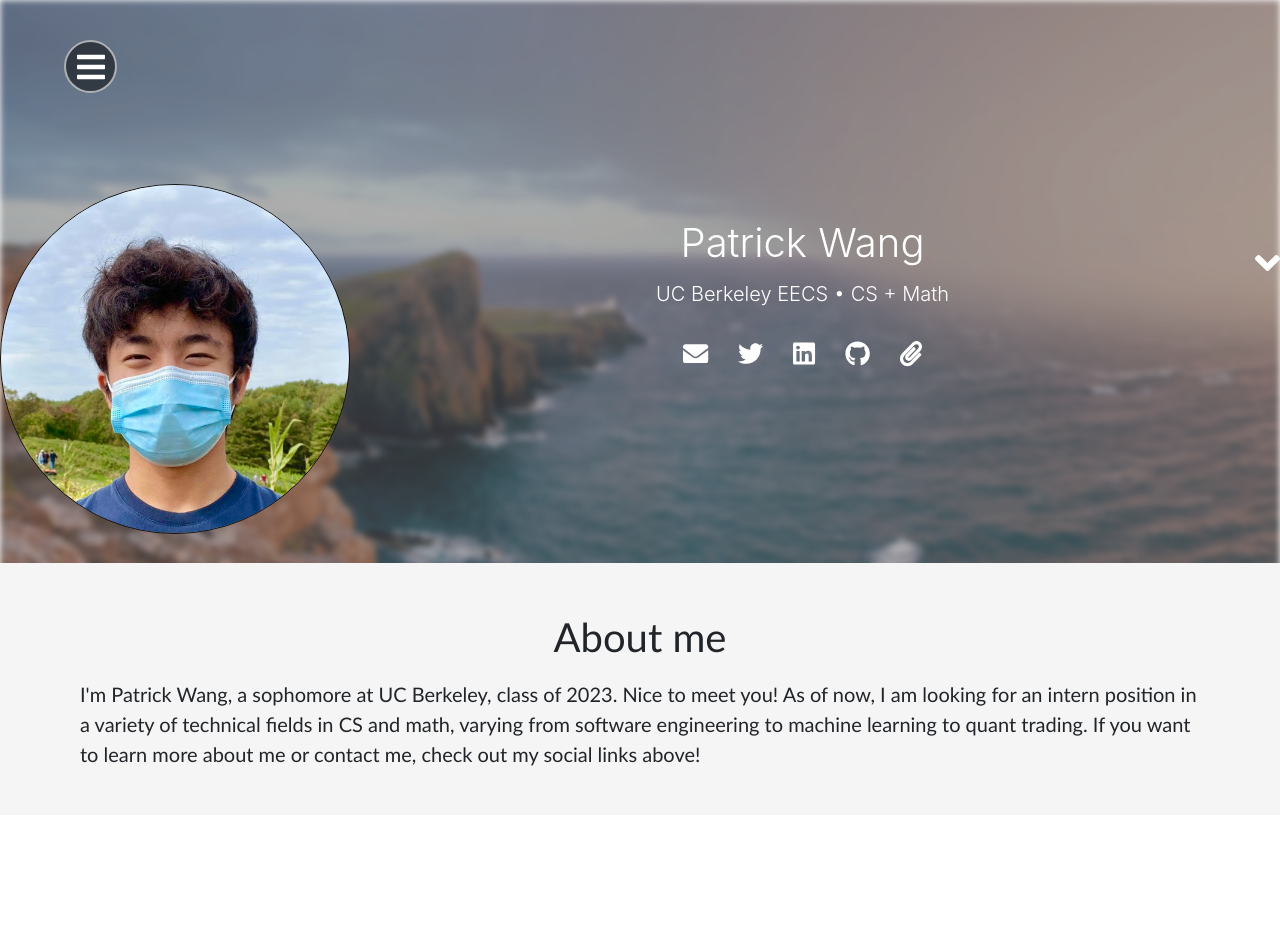
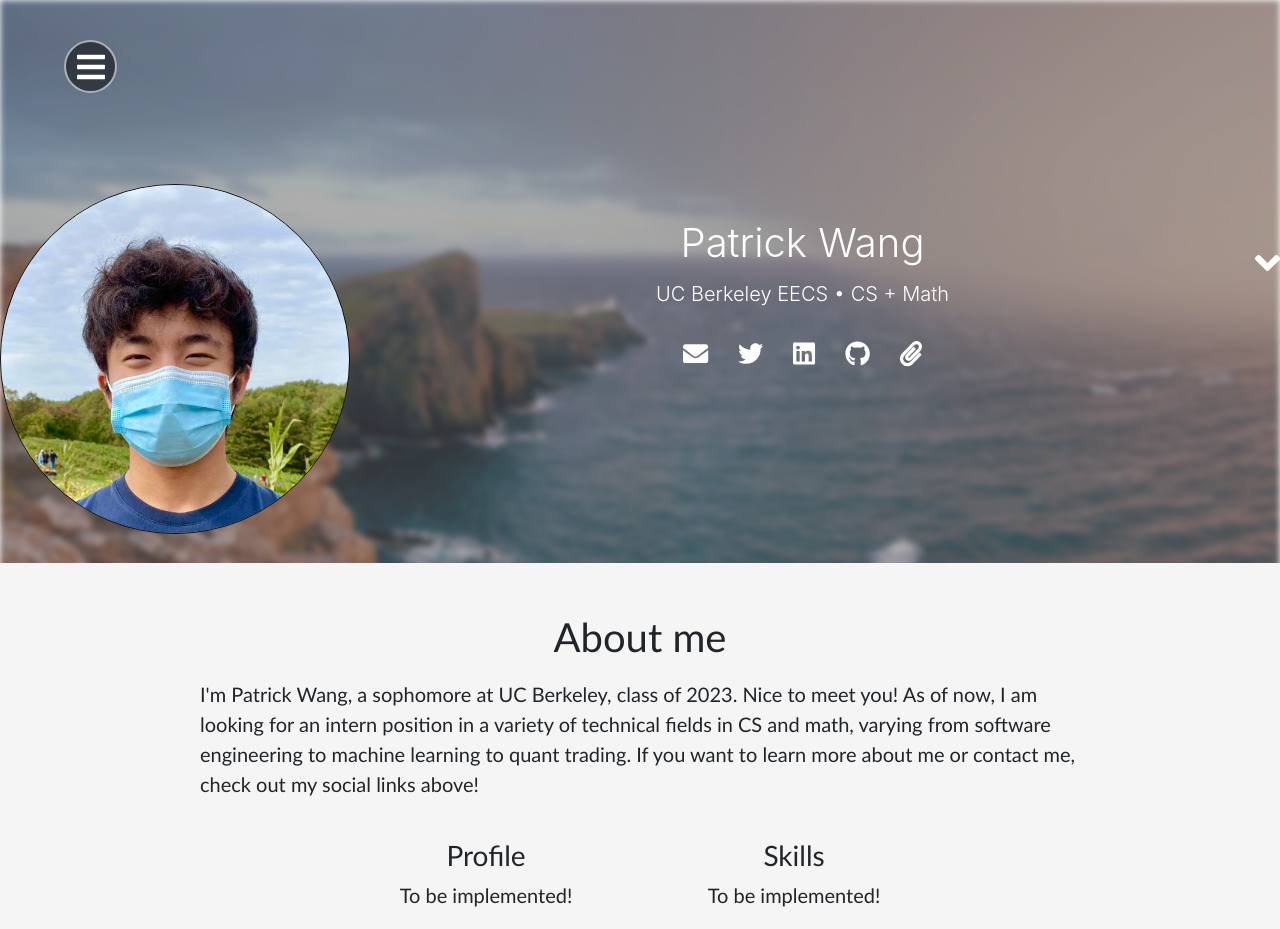
Before and after one commit to patwang123/patwang123.github.io, a React (Create React App) app: page / in a window 1280 px wide. Shown: the top 929 px of the page. Built offline with nearby package versions, Linux system fonts and the light colour scheme.

Commit message:
beginning of profile and skills

```diff
--- a/src/components/About/About.css
+++ b/src/components/About/About.css
@@ -1,7 +1,7 @@
 .about-me{
     background-color: rgb(245, 245, 245);
-    padding-left: 80px;
-    padding-right: 80px;
+    padding-left: 200px;
+    padding-right: 200px;
     height:100%;
     width: 100%;
     background-size: cover;
@@ -18,3 +18,19 @@
     font-weight: 400;
     font-size: 40px;
 }
+.double-column {
+    margin-top: 40px;
+    padding-left: 15%;
+    padding-right: 15%;
+    display:flex
+}
+.column {
+    text-align: center;
+    flex: 50%;
+}
+.profile {
+
+}
+.skills {
+
+}
--- a/src/components/About/About.js
+++ b/src/components/About/About.js
@@ -8,6 +8,20 @@ export default function About () {
             <p>
                 I'm Patrick Wang, a sophomore at UC Berkeley, class of 2023. Nice to meet you! As of now, I am looking for an intern position in a variety of technical fields in CS and math, varying from software engineering to machine learning to quant trading. If you want to learn more about me or contact me, check out my social links above!
             </p>
+            <div className='double-column'>
+                <div className='column'>
+                    <h3>Profile</h3>
+                    <div className='profile'>
+                        To be implemented!
+                    </div>
+                </div>
+                <div className='column'>
+                    <h3>Skills</h3>
+                    <div className='skills'>
+                        To be implemented!
+                    </div>
+                </div>
+            </div>
         </div>
     )
 }
--- a/src/components/Intro/Intro.css
+++ b/src/components/Intro/Intro.css
@@ -10,10 +10,6 @@
     padding-top: 160px;
     padding-bottom: 0px;
 }
-.header-content {
-
-}
-
 
 /*
 PROFILE IMAGE
```
Also changed, not shown: 1 other file (tests, documents, lock files or other folders).
